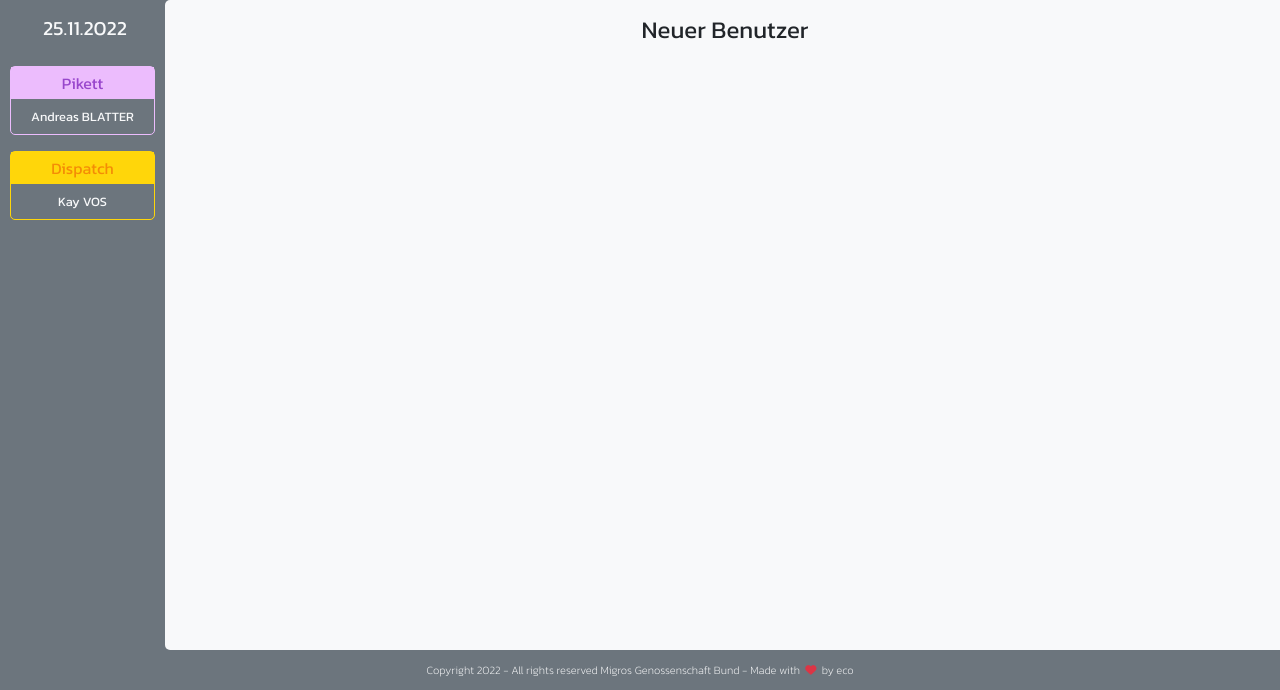
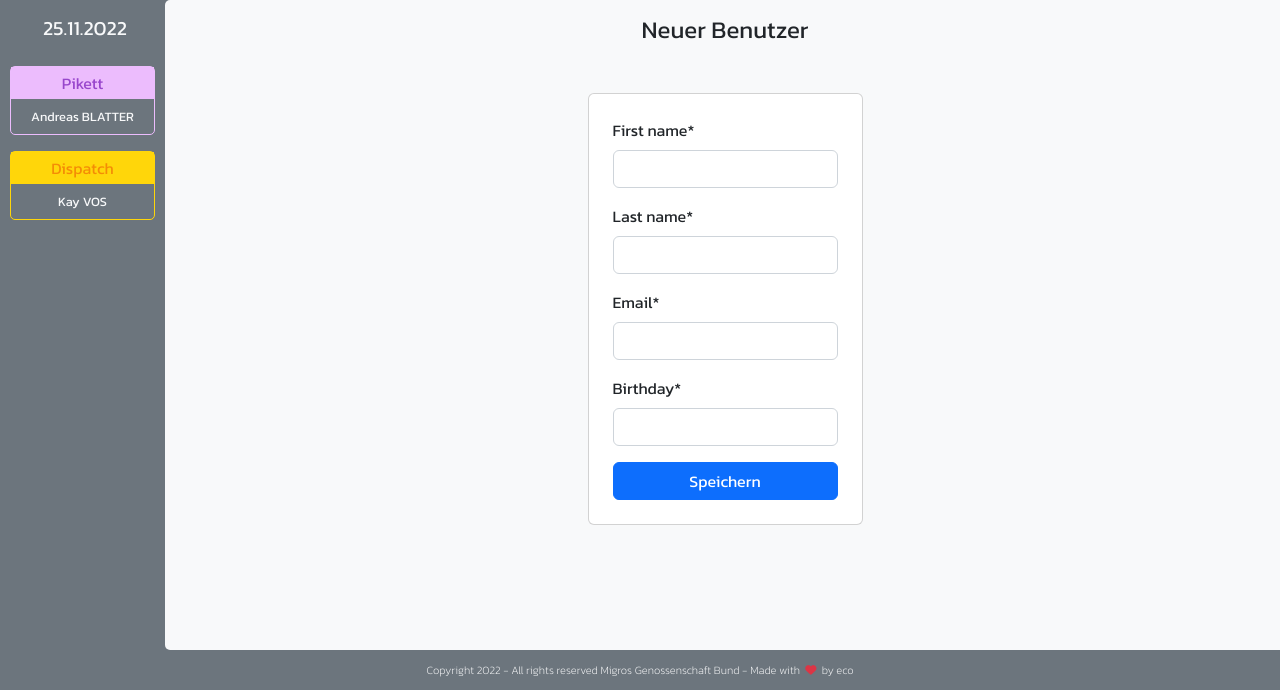
Before and after one commit to coppeti/workplan_v2, a Django app: page /signup/ in a window 1280 px wide. Shown: the part 110-800 px from the top of the page. Run offline with Django 4.2, Linux system fonts and the light colour scheme; some libraries are stand-ins or nearby versions.

Commit message:
customuser models modified and working

```diff
--- a/accounts/forms.py
+++ b/accounts/forms.py
@@ -1,10 +1,11 @@
 from django.contrib.auth.forms import UserCreationForm
-
-from .models import User
+from django.core.validators import RegexValidator
+from .models import CustomUser
 
 
-class SignupForm(UserCreationForm):
+class SignUpForm(UserCreationForm):
+
     class Meta:
-        model = User
-        fields = ['first_name', 'last_name', 'email', 'birthday',]
-        required_fields = ['first_name', 'last_name', 'email', 'birthday',]
+        model = CustomUser
+        fields = ['first_name', 'last_name', 'email', 'birthday']
+        required_fields = ['first_name', 'last_name', 'email', 'birthday']
--- a/accounts/models.py
+++ b/accounts/models.py
@@ -4,40 +4,17 @@ from django.contrib.auth.models import AbstractUser
 from django.core.validators import RegexValidator
 
 
-LOW_LETTER_REGEX = RegexValidator(r'^[a-z]{3,}$')
-
-
-class UserManager(BaseUserManager):
-    def _create_user(self, email, password, is_active, is_staff, is_superuser, **extra_fields):
-        email = self.normalize_email(email)
-        user = self.model(email=email, is_active=is_active, is_staff=is_staff, is_superuser=is_superuser, **extra_fields)
-        user.set_password(password)
-        user.save()
-        return user
-
-    def create_user(self, email, password, **extra_fields):
-        return self._create_user(email, password, False, False, False, **extra_fields)
-
-    def create_superuser(self, email, password, **extra_fields):
-        return self._create_user(email, password, True, True, True, **extra_fields)
-
-
-
-class User(AbstractUser):
+class CustomUser(AbstractUser):
     first_name = models.CharField(max_length=100)
     last_name = models.CharField(max_length=100)
-    username = models.CharField(max_length=100, unique=True, validators=[LOW_LETTER_REGEX])
+    username = models.CharField(blank=True, unique=True, max_length=30)
     email = models.EmailField(unique=True)
-    birthday = models.DateField(null=True)
+    birthday = models.DateField()
     is_active = models.BooleanField(default=False)
-
-    objects = UserManager()
-
-    def __str__(self):
-        return f'{self.first_name.title()} {self.last_name.upper()}'
 
     def save(self, *args, **kwargs):
         self.first_name = self.first_name.lower()
         self.last_name = self.last_name.lower()
+        self.email = self.email.lower()
 
         super().save(*args, **kwargs)
--- a/accounts/views.py
+++ b/accounts/views.py
@@ -1,9 +1,22 @@
-from django.shortcuts import render
+from django.shortcuts import render, redirect
+from django.http import HttpResponseRedirect
+from django.contrib import messages
+from django.contrib.auth import get_user_model
 
-from .forms import SignupForm
+from .forms import SignUpForm
+
+User = get_user_model()
 
 
 def signup(request):
-    form = SignupForm()
-
+    if request.method == 'POST':
+        first_name = request.POST.get('first_name')
+        last_name = request.POST.get('last_name')
+        email = request.POST.get('email')
+        birthday = request.POST.get('birthday')
+        User.objects.create(first_name=first_name, last_name=last_name, email=email, birthday=birthday)
+        messages.success(request, 'User saved !')
+        return redirect('home')
+    else:
+        form = SignUpForm()
     return render(request, 'signup.html', {'form':form})
--- a/config/urls.py
+++ b/config/urls.py
@@ -1,18 +1,3 @@
-"""config URL Configuration
-
-The `urlpatterns` list routes URLs to views. For more information please see:
-    https://docs.djangoproject.com/en/4.1/topics/http/urls/
-Examples:
-Function views
-    1. Add an import:  from my_app import views
-    2. Add a URL to urlpatterns:  path('', views.home, name='home')
-Class-based views
-    1. Add an import:  from other_app.views import Home
-    2. Add a URL to urlpatterns:  path('', Home.as_view(), name='home')
-Including another URLconf
-    1. Import the include() function: from django.urls import include, path
-    2. Add a URL to urlpatterns:  path('blog/', include('blog.urls'))
-"""
 from django.contrib import admin
 from django.urls import path
 
--- a/templates/signup.html
+++ b/templates/signup.html
@@ -1,8 +1,34 @@
 {% extends 'base.html' %}
+{% load crispy_forms_tags %}
+
 {% block title %}Signup{% endblock title %}
 {% block user_active %}active{% endblock user_active %}
 
 {% block content %}
 <h4 class="my-3">Neuer Benutzer</h4>
-
+<div class="my-2">
+    {% for message in messages %}
+        {% if message.tags == 'success' %}
+        <div class="text-center alert alert-primary alert-dismissible fade show" role="alert">
+            {{ message }}
+        </div>
+        {% endif %}
+    {% endfor %}
+</div>
+<form action="" method="POST" class="card mt-3 p-4" autocomplete="off" enctype="multipart/form-data">
+    {% csrf_token %}
+    <div class="row">
+        {{ form.first_name|as_crispy_field }}
+    </div>
+    <div class="row">
+        {{ form.last_name|as_crispy_field }}
+    </div>
+    <div class="row">
+        {{ form.email|as_crispy_field }}
+    </div>
+    <div class="row">
+        {{ form.birthday|as_crispy_field }}
+    </div>
+    <button type="submit" class="btn btn-primary">Speichern</button>
+</form>
 {% endblock content %}
```
Also changed, not shown: accounts/admin.py (+3 -8 lines), config/settings.py (+6 -1 lines), accounts/migrations/0001_initial.py, accounts/migrations/0002_alter_customuser_first_name.py (added), accounts/migrations/0002_alter_user_managers.py (deleted), accounts/migrations/0003_customuser_birthday_alter_customuser_email_and_more.py (added).
